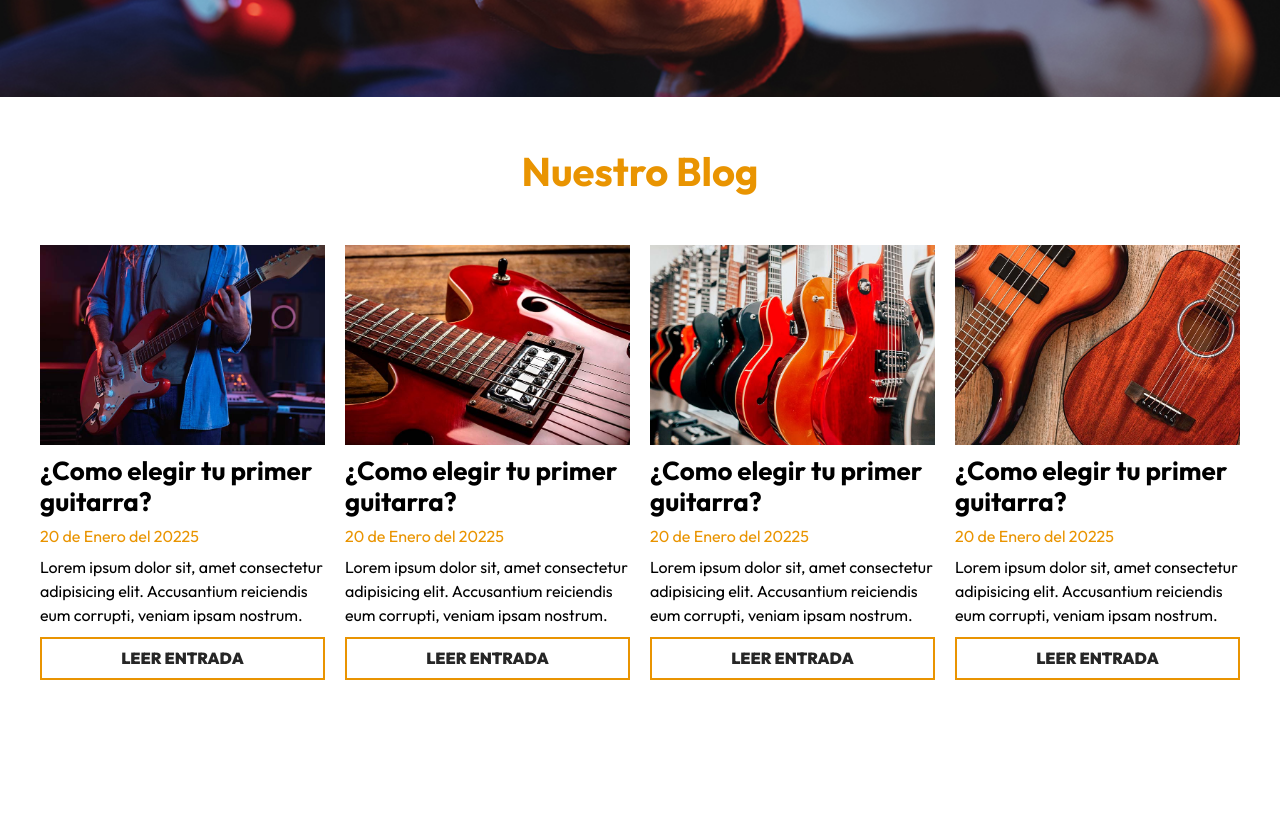
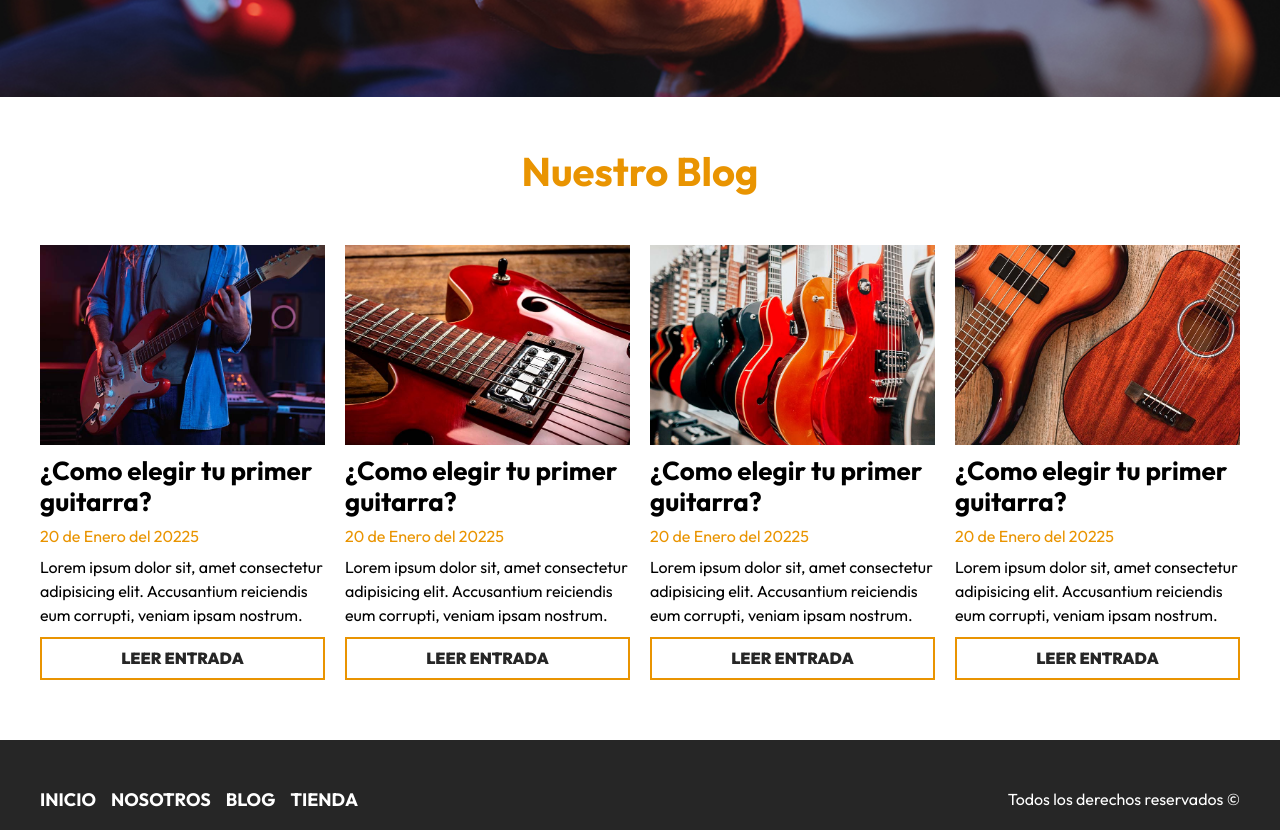
Before and after one commit to AtochePascual-Dev/GuitarLA, a plain HTML site: page index.html in a window 1280 px wide. Shown: the part 2403-3233 px from the top of the page. Before the commit the page ends 3093 px from the top, so only its background shows below. Drawn offline with Linux system fonts and the light colour scheme.

Commit message:
[ADD] footer

```diff
--- a/css/app.css
+++ b/css/app.css
@@ -330,7 +330,7 @@ textarea {
 /* * NUESTRO-BLOG */
 
 .nuestro-blog {
-	padding-top: 5rem;
+	padding: 5rem 0;
 }
 
 .nuestro-blog__titulo {
@@ -402,3 +402,28 @@ textarea {
 	color: var(--blanco);
 	background-color: var(--primary);
 }
+
+/* * FOOTER */
+
+.footer {
+	padding: 5rem 0 2rem;
+	background-color: var(--negro);
+}
+
+.footer__contet {
+	display: flex;
+	flex-direction: column;
+	gap: 3rem;
+}
+
+@media (min-width:768px) {
+	.footer__contet {
+		flex-direction: row;
+		justify-content: space-between;
+	}
+}
+
+.footer__copy {
+	text-align: center;
+	color: var(--blanco);
+}
--- a/index.html
+++ b/index.html
@@ -332,6 +332,19 @@
 			</article> <!-- End entrada -->
 		</div>
 	</section>
+
+	<footer class="footer">
+		<div class="footer__contet footer-container">
+			<nav class="navegacion">
+				<a href="./index.html" class="navegacion__enlace">Inicio</a>
+				<a href="./nosotros.html" class="navegacion__enlace">Nosotros</a>
+				<a href="./blog.html" class="navegacion__enlace">Blog</a>
+				<a href="./tienda.html" class="navegacion__enlace">Tienda</a>
+			</nav>
+
+			<p class="footer__copy">Todos los derechos reservados &copy;</p>
+		</div>
+	</footer>
 </body>
 
 </html>
```
